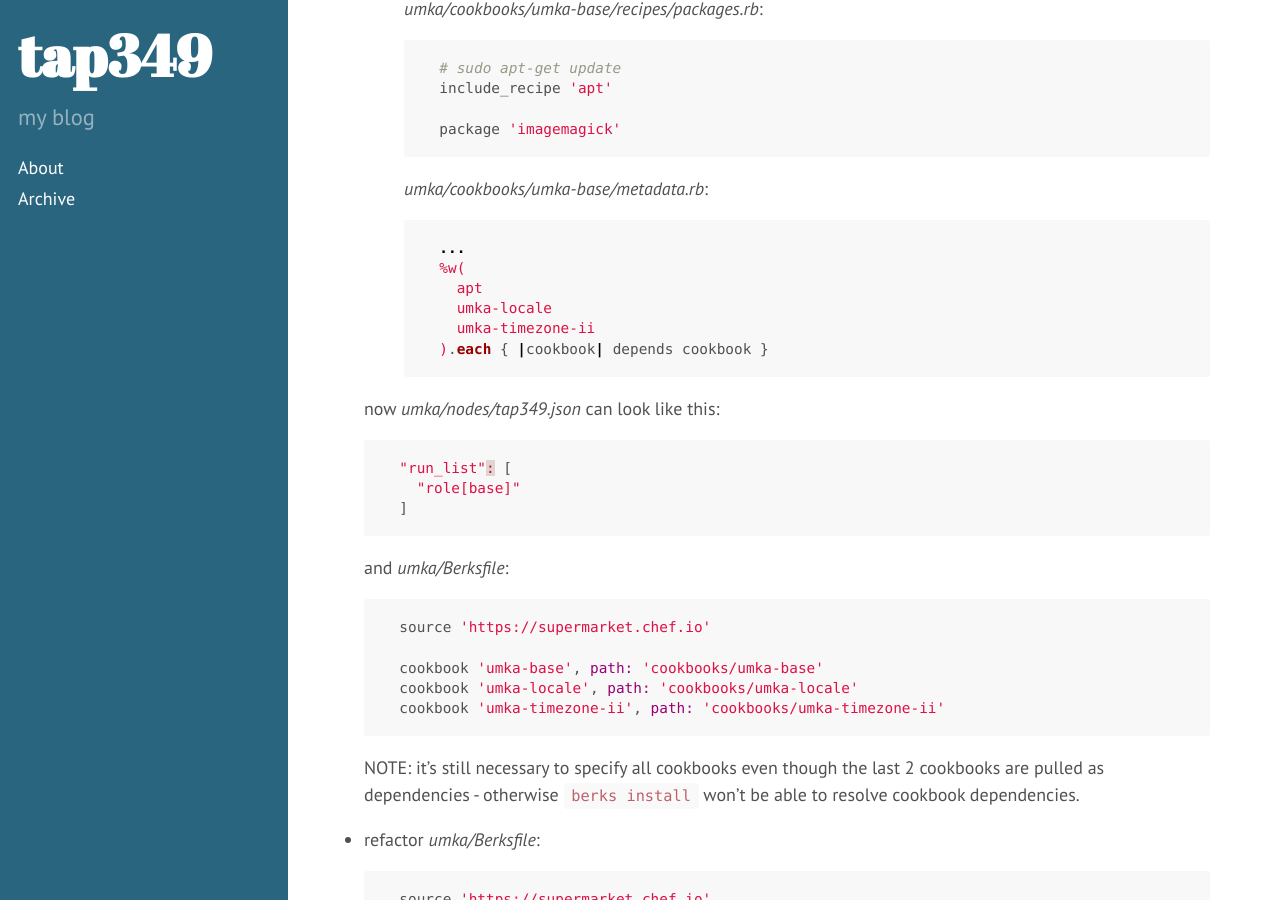
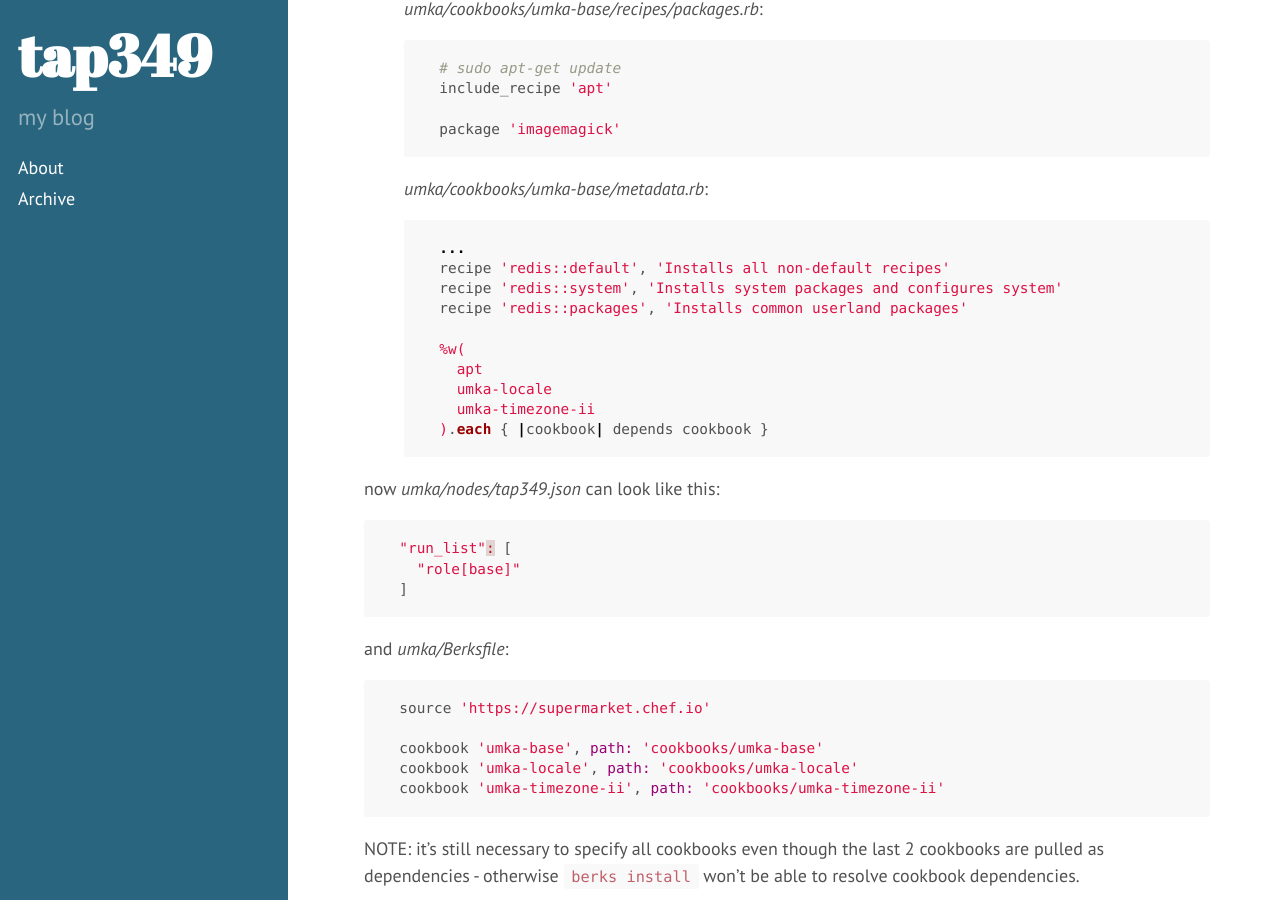
Before and after one commit to tap349/tap349.github.io, a Jekyll site: the page built from _posts/2016-01-24-chef-umka-log.md, in a window 1280 px wide and 900 px high, scrolled down 8713 px. Built offline with Jekyll 4.4.1, drawn with Linux system fonts in a browser that asks for light colours; Markdown is read by kramdown in place of the engine named in the settings.

Commit message:
update 2016-01-27_21:17:07

````diff
--- a/_posts/2016-01-24-chef-umka-log.md
+++ b/_posts/2016-01-24-chef-umka-log.md
@@ -434,6 +434,10 @@ NOTE: `tap349` is a preconfigured host in _~/.ssh/config_ with root user
 
         ```ruby
         ...
+        recipe 'redis::default', 'Installs all non-default recipes'
+        recipe 'redis::system', 'Installs system packages and configures system'
+        recipe 'redis::packages', 'Installs common userland packages'
+
         %w(
           apt
           umka-locale
````
